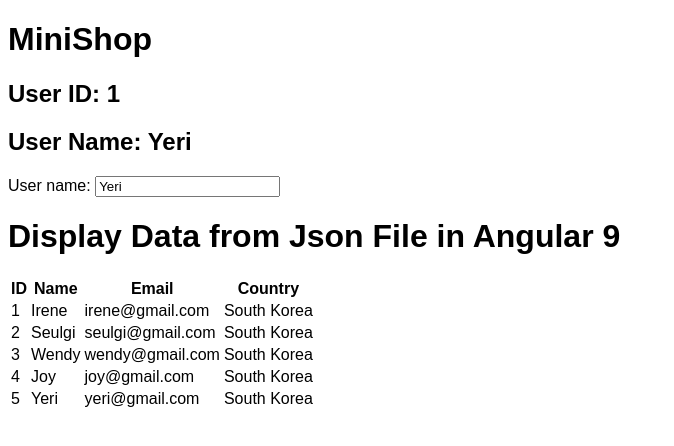
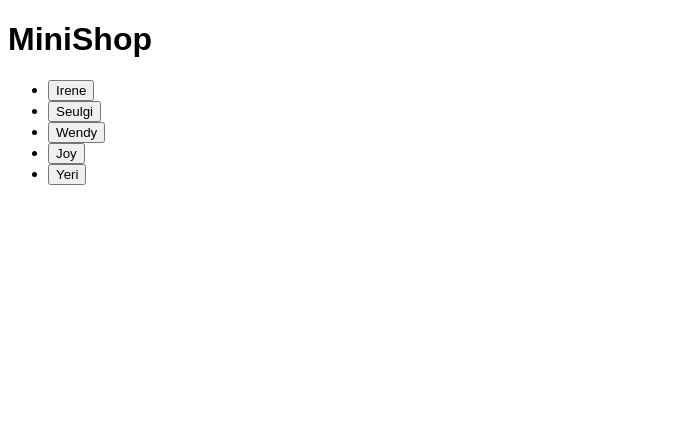
Before and after one commit to YeriAddict/MiniShop, an Angular app: page / in a window 1280 px wide. Shown: the top 446 px of the page, without its empty margins (0-674 px from the left). Built offline with nearby package versions, Linux system fonts and the light colour scheme.

Commit message:
Added show details for a button

```diff
--- a/src/app/users/users.component.html
+++ b/src/app/users/users.component.html
@@ -1,31 +1,18 @@
-<h2>User ID: {{yeri.id}}</h2>
-<h2>User Name: {{yeri.name}}</h2>
-
-<div>
-    <label for="name">User name: </label>
-    <input id="name" [(ngModel)]="yeri.name" placeholder="name">
-</div>
-
 <div class="container">
 
-    <h1> Display Data from Json File in Angular 9 </h1>
+  <ul class="users_list">
+    <li *ngFor="let user of users">
+      <button [class.selected]="user === selectedUser" type="button" (click)="showDetails(user)">
+        <span class="name">{{user.name}}</span>
+      </button>
+    </li>
+  </ul>
 
-    <table class="table table-striped">
-      <thead>
-          <tr>
-            <th>ID</th>
-            <th>Name</th>
-            <th>Email</th>
-            <th>Country</th>
-          </tr>
-      </thead>
-      <tbody>
-        <tr *ngFor="let user of users">
-          <td>{{ user.id }}</td>
-          <td>{{ user.name }}</td>
-          <td>{{ user.email }}</td>
-          <td>{{ user.country }}</td>
-        </tr>
-      </tbody>
-    </table>
+  <div *ngIf="selectedUser">
+    <p>ID : {{selectedUser.id}}</p>
+    <p>Username : {{selectedUser.name}}</p>
+    <p>Email : {{selectedUser.email}}</p>
+    <p>Country : {{selectedUser.country}}</p>
   </div>
+
+</div>
--- a/src/app/users/users.component.ts
+++ b/src/app/users/users.component.ts
@@ -11,14 +11,12 @@ export class UsersComponent implements OnInit {
 
   constructor() { }
 
-  yeri :User = {
-    id:1,
-    name: "Yeri",
-    email: "test@gmail.com",
-    country: "France"
+  users: User[] = usersData;
+  selectedUser?: User;
+
+  showDetails(user: User): void {
+    this.selectedUser = user;
   }
-
-  users: User[] = usersData;
 
   ngOnInit(): void {
   }
```
